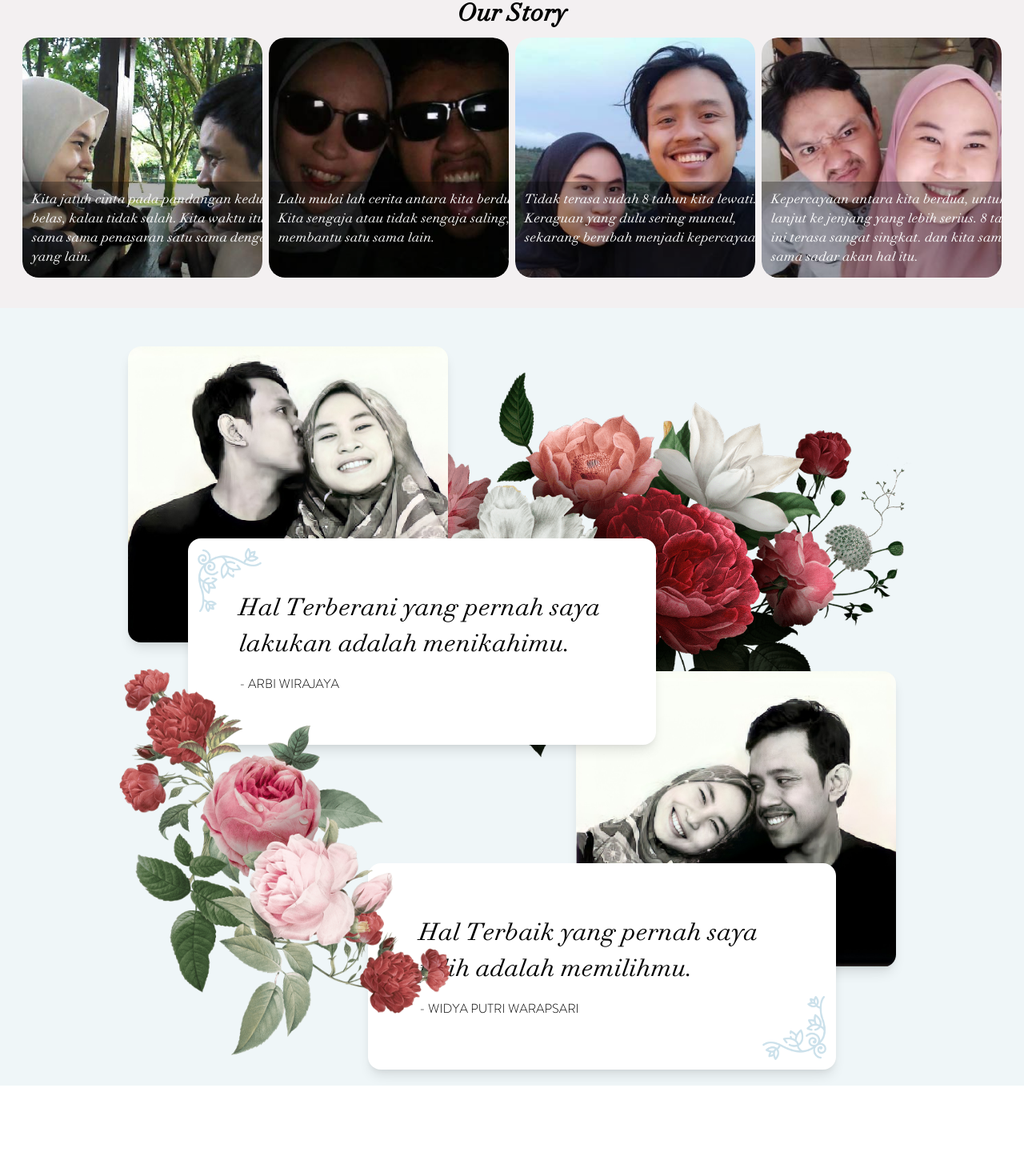
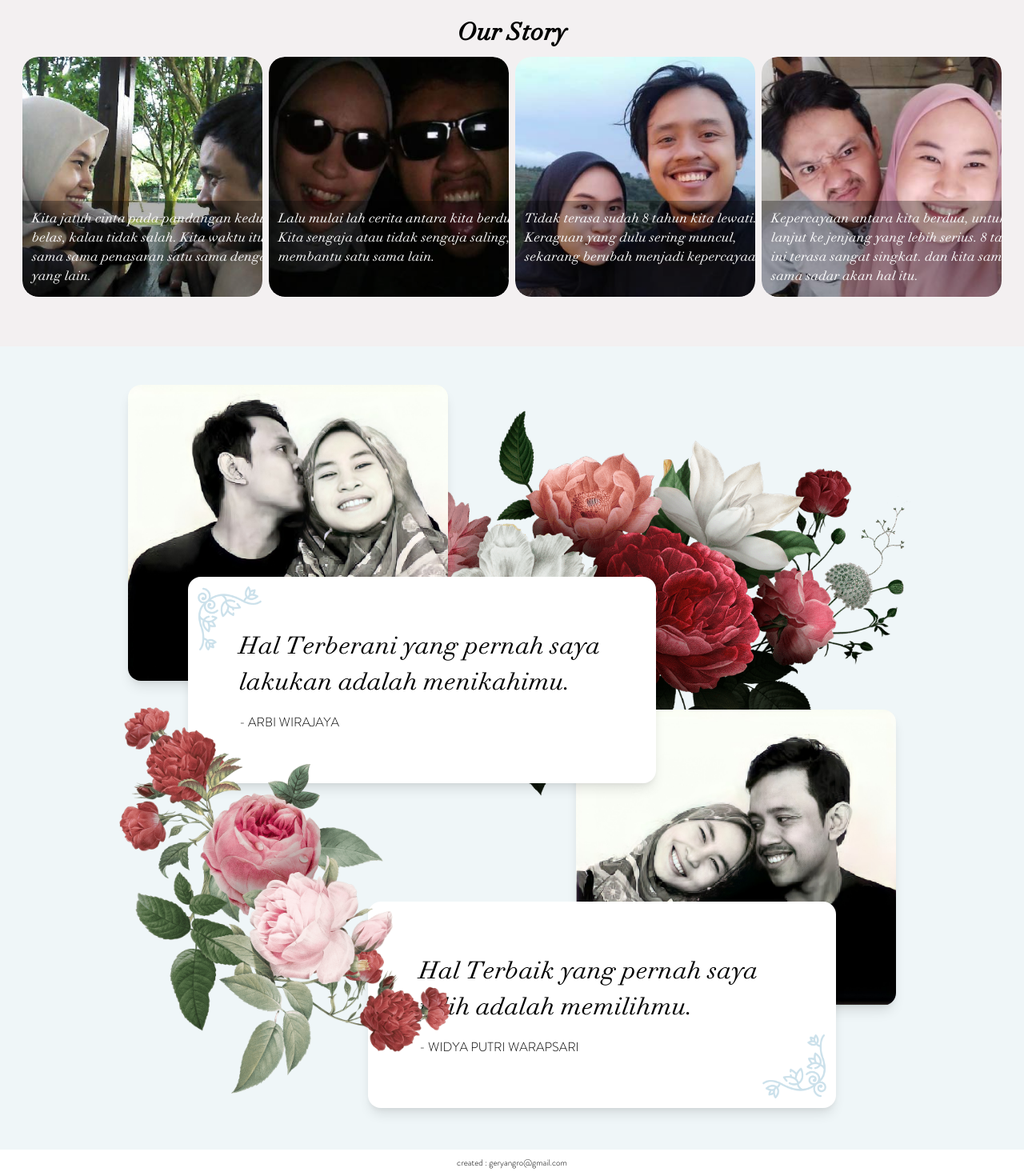
Before and after one commit to Geryangro/gembel-wedding-test, a React (Create React App) app: page / in a window 1280 px wide. Shown: the part 3279-4749 px from the top of the page at 80% size. Before the commit the page ends 4636 px from the top, so only its background shows below. Built offline with nearby package versions, Linux system fonts and the light colour scheme.

Commit message:
add footer

```diff
--- a/src/App.css
+++ b/src/App.css
@@ -339,6 +339,9 @@ button:focus {
   margin: auto;
 }
 
+.footer {
+  font-size: 11px;
+}
 
 @media screen and (max-width: 600px) {
   .slider-image-card {
--- a/src/App.js
+++ b/src/App.js
@@ -14,6 +14,7 @@ import calendar from "./image/calendar.png"
 import clock from "./image/clock.png"
 import playIcon from "./image/play.png"
 import pauseIcon from "./image/pause.png"
+import IconIg from "./image/ig.png"
 
 function App() {
   const urlSong = "https://res.cloudinary.com/geryangro/video/upload/v1622304430/Payung_Teduh_-_AKAD_Saxophone_Cover_Smooth_Jazz_version_by_Prastowoadhin_mp3cut.net_zupvbw.mp3"
@@ -159,7 +160,7 @@ function App() {
           </div>
         </div>
       </div>
-      <div className="slide-photo">
+      <div className="slide-photo py-6">
         <div className="container mx-auto p-6">
           <h3 className="text-center text-didote text-name text-black">Our Story</h3>
           <SliderCourosel />
@@ -169,7 +170,7 @@ function App() {
         <Message />
       </div> */}
       <div className="intro-invitation">
-        <div className="container mx-auto">
+        <div className="container mx-auto pb-8">
           <div className="flex justify-between relative">
             <div className="pl-4 md:pl-40 py-12 text-center relative z-10">
               <img src={arbypict} alt="arby1" className="rounded-2xl image-side m-auto shadow-lg" />
@@ -202,6 +203,9 @@ function App() {
           </div>
         </div>
       </div>
+      <div className="footer text-center bg-white p-2 text-brandon">
+        created : geryangro@gmail.com
+      </div>
     </div>
   );
 }
```
